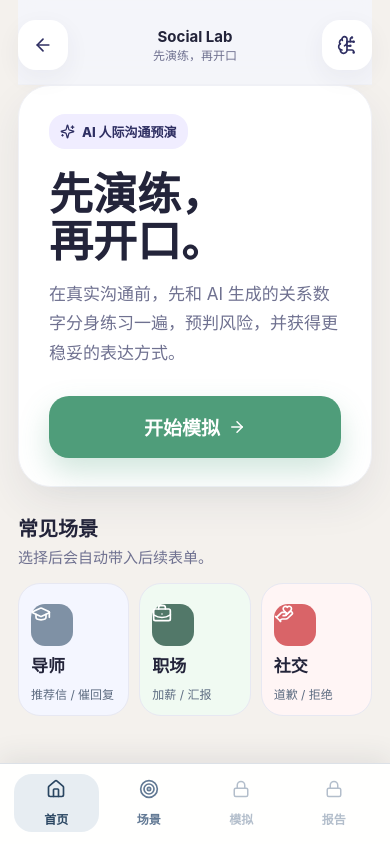
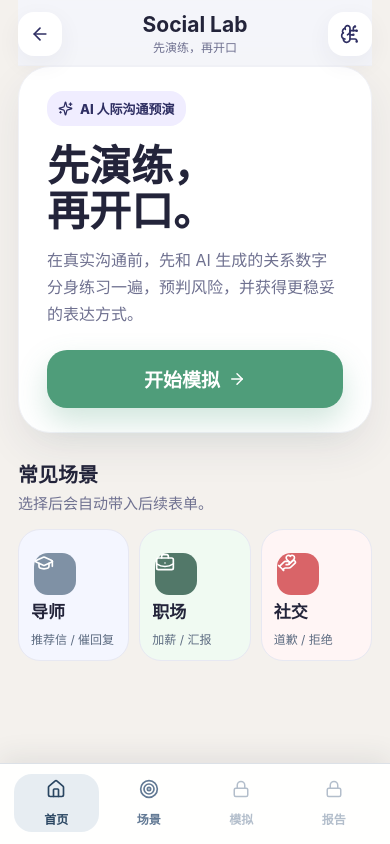
Before and after one commit to xihe159/social-lab, a Next.js app: page /social-lab/ in a window 390 px wide. Built offline with nearby package versions, Linux system fonts and the light colour scheme.

Commit message:
merge backend updates with frontend integration

```diff
--- a/app/globals.css
+++ b/app/globals.css
@@ -1127,7 +1127,7 @@ textarea:focus {
     display: flex;
     align-items: center;
     justify-content: space-between;
-    padding: 20px 0 14px;
+    padding: 12px 0 9px;
     background: var(--soft);
     background: rgba(244, 246, 251, 0.9);
     backdrop-filter: blur(12px);
@@ -1148,11 +1148,17 @@ textarea:focus {
     font-size: 12px;
   }
 
+  .mobile-header strong {
+    font-size: 21px;
+    line-height: 1.16;
+  }
+
   .icon-button {
     display: inline-flex;
-    width: 50px;
-    height: 50px;
-    border-radius: 18px;
+    width: 44px;
+    height: 44px;
+    min-height: 44px;
+    border-radius: 16px;
     background: #fff;
     color: var(--primary);
     box-shadow: var(--shadow-soft);
@@ -1205,32 +1211,32 @@ textarea:focus {
   }
 
   .hero-copy {
-    padding: 28px 30px;
+    padding: 24px 28px;
     border-radius: 32px;
-    min-height: 392px;
+    min-height: 360px;
     display: flex;
     flex-direction: column;
     justify-content: center;
   }
 
   .hero-copy h1 {
-    margin: 22px 0 16px;
-    font-size: 44px;
+    margin: 18px 0 14px;
+    font-size: 42px;
     line-height: 1.06;
   }
 
   .hero-copy p {
-    font-size: 17px;
-    line-height: 1.72;
+    font-size: 16px;
+    line-height: 1.68;
     margin-bottom: 0;
   }
 
   .hero-actions {
-    margin-top: 28px;
+    margin-top: 22px;
   }
 
   .hero-actions .primary-action {
-    min-height: 62px;
+    min-height: 58px;
     border-radius: 20px;
     font-size: 19px;
     color: #fff;
@@ -1294,6 +1300,7 @@ textarea:focus {
     width: 42px;
     height: 42px;
     border-radius: 14px;
+    transform: translate(3px, 3px);
   }
 
   .screen-heading {
```
